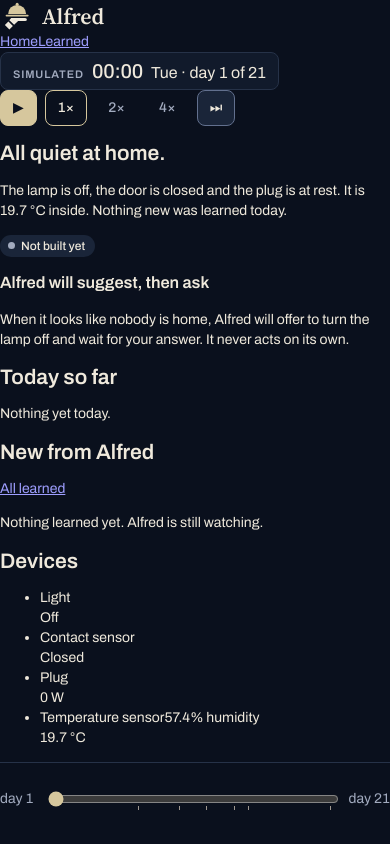
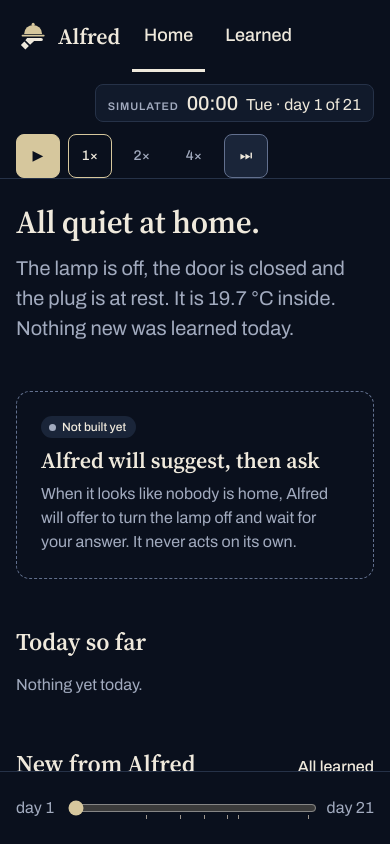
Before and after one commit to roldao04/git-happens, a React (Vite) app in the folder dashboard/: page /#/ in a window 390 px wide. Shown: the top 844 px of the page. Built offline with nearby package versions, Linux system fonts and the light colour scheme.

Commit message:
style(dashboard): port the v2 tab layout at projector sizes

```diff
--- a/dashboard/src/dashboard.css
+++ b/dashboard/src/dashboard.css
@@ -1,21 +1,89 @@
 body{margin:0;background:var(--bg);color:var(--text);font-family:var(--font-sans)}
-.al-header h1.al-brand{margin:0}
-.al-header{flex-wrap:wrap}
+.scr{min-height:100vh;display:flex;flex-direction:column;background:var(--bg);color:var(--text);font:400 16px/24px var(--font-sans)}
+.scr a{color:inherit}
+.scr a:focus-visible,.scr button:focus-visible{outline:2px solid var(--accent);outline-offset:2px}
+.top{display:flex;flex-wrap:wrap;align-items:center;gap:var(--space-4) var(--space-8);padding:0 var(--space-8);min-height:72px;border-bottom:1px solid var(--line)}
+.top .al-brand{text-decoration:none}
+.top .al-brand .al-word{font-size:22px}
+.tabs{display:flex;gap:var(--space-2)}
+.tab{display:inline-flex;align-items:center;min-height:72px;padding:0 var(--space-3);font:500 18px/24px var(--font-sans);color:var(--muted);text-decoration:none;border-bottom:3px solid transparent;box-sizing:border-box}
+.tab:hover{color:var(--text)}
+.tab.on{color:var(--text);border-bottom-color:var(--text)}
+.top .al-clock{margin-left:auto}
+.controls .al-btn{min-height:44px;min-width:44px}
+.pg{flex:1;width:100%;max-width:1200px;box-sizing:border-box;margin:0 auto;padding:40px var(--space-8) 64px;display:grid;align-content:start;gap:48px}
+.pg-head{display:grid;gap:12px;justify-items:start}
+.pg-head h1{margin:0;font:600 44px/50px var(--font-display);letter-spacing:-.01em;text-wrap:balance;max-width:32ch}
+.pg-head p{margin:0;font:400 20px/30px var(--font-sans);color:var(--muted);max-width:64ch}
+.two{display:grid;grid-template-columns:minmax(0,1fr) 340px;gap:64px;align-items:start}
+.stack{display:grid;gap:48px;min-width:0}
+.aside{display:grid;gap:32px;min-width:0}
+.sec{display:grid;gap:var(--space-4);min-width:0}
+.sec-t{display:flex;align-items:baseline;justify-content:space-between;gap:var(--space-4)}
+.sec-t h2{margin:0;font:600 24px/30px var(--font-display)}
+.more{display:inline-flex;align-items:center;min-height:44px;font:500 16px/22px var(--font-sans);color:var(--muted);text-decoration:none}
+.more:hover{color:var(--text)}
+.pg>.back{justify-self:start;margin-bottom:-32px}
+.note{margin:0;font:400 16px/24px var(--font-sans);color:var(--muted);max-width:68ch}
+.rows{display:grid;margin:0;padding:0;list-style:none}
+.rows>li,.rows>a{display:grid;grid-template-columns:72px minmax(0,1fr) auto;align-items:center;gap:var(--space-4);min-height:44px;padding:var(--space-4) 0;border-top:1px solid var(--line);text-decoration:none;color:inherit}
+.rows>li:first-child,.rows>a:first-child{border-top:0}
+.rows.no-time>li,.rows.no-time>a{grid-template-columns:minmax(0,1fr) auto}
+.rows>a:hover .t b{text-decoration:underline;text-underline-offset:3px}
+.rows time{font:400 16px/24px var(--font-sans);color:var(--muted);font-variant-numeric:tabular-nums}
+.rows .t{display:grid;gap:2px;min-width:0;text-decoration:none}
+.rows .t b{font:500 18px/26px var(--font-sans)}
+.rows .t b.serif{font:600 20px/26px var(--font-display)}
+.rows .t span{font:400 16px/22px var(--font-sans);color:var(--muted)}
+.rows .a{display:flex;align-items:center;gap:var(--space-2);font:400 16px/22px var(--font-sans);color:var(--muted);white-space:nowrap}
+.chev{width:16px;height:16px;flex:none;stroke:var(--muted);fill:none;stroke-width:1.75;stroke-linecap:round;stroke-linejoin:round}
+.new-dot{display:inline-block;width:8px;height:8px;border-radius:50%;background:var(--accent);margin-right:8px;vertical-align:3px}
+.box{background:var(--surface);border:1px solid var(--line);border-radius:var(--radius-lg);padding:var(--space-6);display:grid;gap:var(--space-4)}
+.box>h2{margin:0;font:600 24px/30px var(--font-display)}
+.devs{display:grid;margin:0;padding:0;list-style:none}
+.devs>li{display:grid;grid-template-columns:minmax(0,1fr) auto;align-items:center;gap:var(--space-3);min-height:56px;padding:var(--space-3) 0;border-top:1px solid var(--line)}
+.devs>li:first-child{border-top:0}
+.devs>li.just-changed .v{color:var(--accent)}
+.devs .n{display:block;font:500 18px/24px var(--font-sans)}
+.devs .s{display:block;font:400 16px/22px var(--font-sans);color:var(--muted)}
+.devs .v{font:500 18px/24px var(--font-sans);font-variant-numeric:tabular-nums;text-align:right}
+.ts{position:relative;height:16px;background:var(--surface-raised);border-radius:var(--radius-sm);min-width:120px}
+.ts .w{position:absolute;top:2px;bottom:2px;min-width:6px;background:color-mix(in srgb,var(--accent) 30%,transparent);box-shadow:inset 0 0 0 1.5px var(--accent);border-radius:3px}
+.ts .p{position:absolute;top:50%;width:10px;height:10px;margin:-5px 0 0 -5px;border-radius:50%;background:var(--accent);box-shadow:0 0 0 2px var(--surface)}
+.ts .h{position:absolute;top:0;bottom:0;width:1px;background:var(--line-strong);opacity:.6}
+.lt-head,.lt-row{display:grid;grid-template-columns:minmax(0,1.5fr) minmax(160px,1fr) 104px 130px;gap:var(--space-6);align-items:center}
+.lt-head{padding:0 0 var(--space-2);font:500 16px/22px var(--font-sans);color:var(--muted);border-bottom:1px solid var(--line-strong)}
+.lt-row{padding:var(--space-4) 0;border-top:1px solid var(--line);color:inherit;text-decoration:none;min-height:72px}
+.lt-head+.lt-row{border-top:0}
+a.lt-row:hover .nm{text-decoration:underline;text-underline-offset:3px}
+.lt-row .nm{display:flex;flex-wrap:wrap;align-items:center;gap:var(--space-2);font:600 20px/26px var(--font-display)}
+.lt-row .nm .new-dot{margin-right:0}
+.lt-row .nm.unnamed{color:var(--muted)}
+.lt-row .ds{display:block;font:400 16px/24px var(--font-sans);color:var(--muted);margin-top:4px}
+.lt-row .num{font:500 18px/24px var(--font-sans);font-variant-numeric:tabular-nums}
+.lt-row .num small{display:block;font:400 16px/22px var(--font-sans);color:var(--muted)}
+.later{display:grid;gap:var(--space-2);justify-items:start;padding:var(--space-6);border:1.5px dashed var(--line-strong);border-radius:var(--radius-lg)}
+.later h3{margin:0;font:600 22px/28px var(--font-display);color:var(--text)}
+.later p{margin:0;font:400 16px/24px var(--font-sans);color:var(--muted)}
+.pairs{display:grid;grid-template-columns:repeat(3,minmax(0,1fr));gap:var(--space-4);align-items:start}
+.scrub-bar{position:sticky;bottom:0;z-index:2;background:var(--bg);border-top:1px solid var(--line);padding:var(--space-3) var(--space-8)}
+.scrubber{max-width:1200px;margin:0 auto;display:grid;grid-template-columns:auto 1fr auto;align-items:center;gap:var(--space-3)}
+.scrubber input{width:100%;min-height:44px;accent-color:var(--accent)}
+@media (max-width:980px){
+  .two{grid-template-columns:minmax(0,1fr);gap:48px}
+  .pairs{grid-template-columns:minmax(0,1fr)}
+  .lt-head{display:none}
+  .lt-row{grid-template-columns:minmax(0,1fr) auto;gap:var(--space-3)}
+  .lt-row .ts{grid-column:1/-1;order:3}
+}
+@media (max-width:640px){
+  .top{padding:0 var(--space-4);gap:var(--space-3)}
+  .pg{padding:24px var(--space-4) 48px}
+  .pg-head h1{font-size:32px;line-height:38px}
+  .scrub-bar{padding:var(--space-3) var(--space-4)}
+}
 .stage{max-width:var(--content-max);margin:0 auto;padding:var(--space-6);display:grid;gap:var(--space-6)}
-.stage-grid{display:grid;gap:var(--space-6);align-items:start}
-@media (min-width:1024px){.stage-grid{grid-template-columns:minmax(0,2fr) minmax(0,3fr)}}
-.devices .al-aside{font:500 20px/24px var(--font-sans);font-variant-numeric:tabular-nums}
-.devices .al-what .changed{font:500 16px/20px var(--font-sans);color:var(--accent)}
-a.al-card{color:inherit;text-decoration:none}
-a.al-card:hover{border-color:var(--accent)}
-a.al-card:focus-visible{outline:2px solid var(--accent);outline-offset:2px}
 .al-btn[aria-pressed="true"]{color:var(--text);border-color:var(--accent)}
-.also{margin-top:var(--space-4)}
-.also summary{cursor:pointer;font:500 18px/24px var(--font-sans);color:var(--muted);min-height:44px;display:flex;align-items:center}
-.also summary:focus-visible{outline:2px solid var(--accent);outline-offset:2px}
-.scrubber{position:sticky;bottom:0;z-index:2;background:var(--bg);padding:var(--space-3) 0;border-top:1px solid var(--line);display:grid;grid-template-columns:auto 1fr auto;align-items:center;gap:var(--space-3)}
-.scrubber input{width:100%;min-height:44px;accent-color:var(--accent)}
-@media (max-width:600px){.stage{padding:var(--space-4)}}
 .detail{display:grid;gap:var(--space-6)}
 .detail-title{margin:0;font:600 36px/44px var(--font-display)}
 .detail-title.unnamed{color:var(--muted)}
@@ -23,29 +91,15 @@ a.al-card:focus-visible{outline:2px solid var(--accent);outline-offset:2px}
 .detail-facts{display:grid;gap:var(--space-3)}
 .detail-facts p{margin:0}
 .detail-when strong{font:500 24px/30px var(--font-sans);font-variant-numeric:tabular-nums}
-.readings>li{grid-template-columns:96px minmax(0,1fr) auto}
-.stage>.al-btn.quiet{justify-self:start;min-height:44px;display:inline-flex;align-items:center;text-decoration:none}
 .al-clock .al-sub{font-size:16px;line-height:20px;color:var(--text)}
-.al-card .al-evidence{font-size:18px;line-height:26px}
-.al-card .al-when span{font-size:16px;line-height:20px}
 .al-new{font-size:16px;line-height:20px}
-.devices .al-what b{font-size:18px;line-height:24px}
-.al-card h3{font-size:22px;line-height:28px}
-.al-card .al-foot{font-size:16px}
 .latest{margin:0 0 var(--space-4);padding:var(--space-3) var(--space-4);display:grid;gap:4px;background:var(--accent-soft);border-left:3px solid var(--accent);border-radius:var(--radius-sm)}
 .latest b{font:500 20px/26px var(--font-sans)}
 .latest .al-label{font-size:16px;color:var(--text)}
 .al-empty .al-counter{width:100%}
-.headline{margin:0 0 var(--space-3);font:500 20px/28px var(--font-display);color:var(--text)}
-.summary{margin:0 0 var(--space-2);font:400 16px/22px var(--font-sans)}
+.al-empty p{font-size:16px;line-height:24px;max-width:60ch}
 .honesty{margin:0 0 var(--space-4);font-size:16px}
-.bar-caption{margin:var(--space-3) 0 0;font-size:14px;line-height:20px}
-.al-card .al-timeline{margin-top:var(--space-2)}
 .al-list time{font-size:16px;line-height:20px}
-.today-feed{margin-top:var(--space-6)}
-.today-feed h3,.detail h3{margin:0 0 var(--space-3);font:600 20px/26px var(--font-display)}
-.feed .al-what b{font-size:18px;line-height:24px}
-.feed .al-aside{font-size:16px;color:var(--muted)}
 .detail-grid{display:grid;gap:var(--space-6);align-items:start}
 @media (min-width:1024px){.detail-grid{grid-template-columns:minmax(0,2fr) minmax(0,1fr)}}
 .detail-main,.detail-side{display:grid;gap:var(--space-6)}
```
Also changed, not shown: 1 other file (tests, documents, lock files or other folders).
